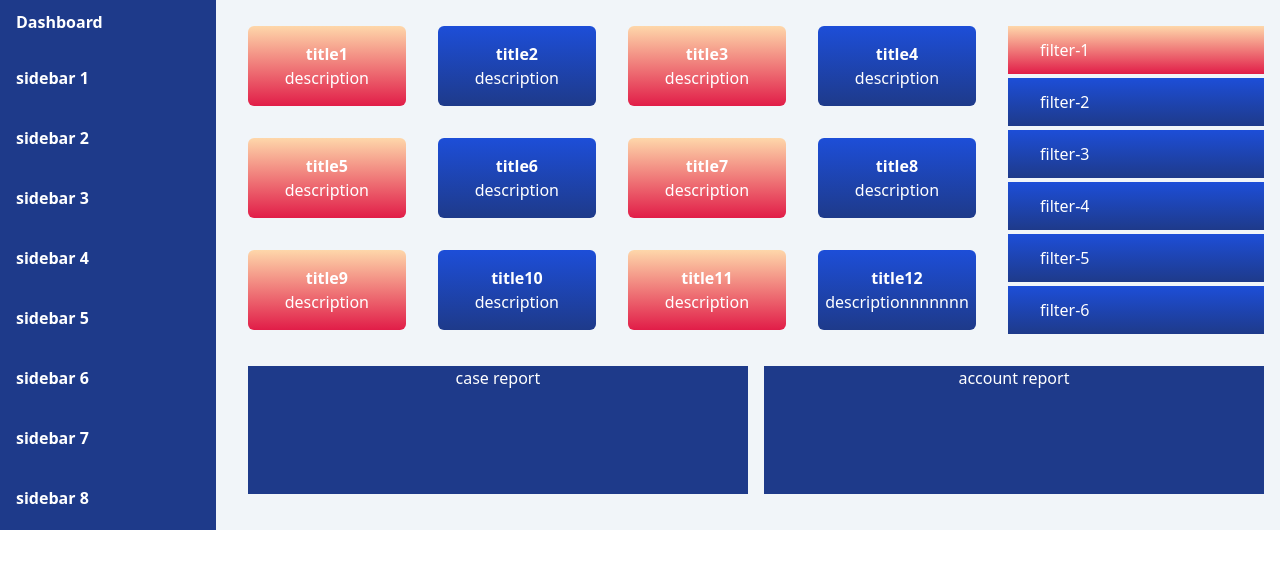
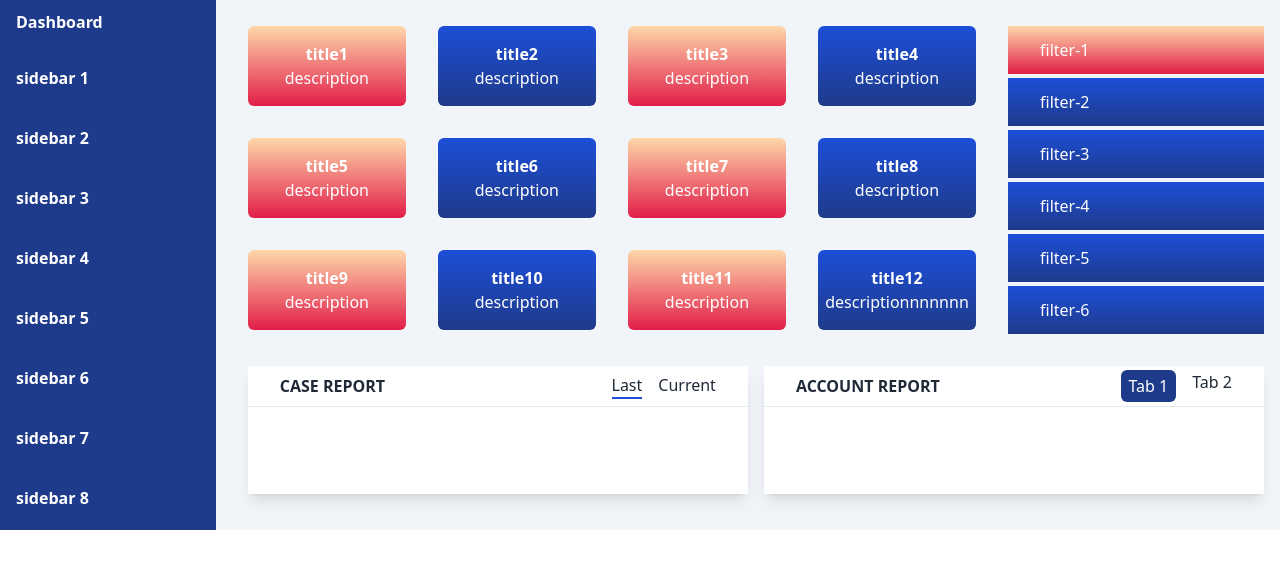
Before and after one commit to Md-Bidyuth/task, a plain HTML site: page index.html in a window 1280 px wide. Shown: the part 66-634 px from the top of the page. Drawn offline with nearby package versions, Linux system fonts and the light colour scheme.

Commit message:
updated html file

```diff
--- a/index.html
+++ b/index.html
@@ -201,11 +201,25 @@
                  </div>
 
                 <div class="flex gap-4 flex-col md:flex-row w-full pl-4 md:pl-8 pr-4 md:pr-8 lg:pr-4 mt-8">
-                    <div class="w-full md:w-1/2 min-h-32 bg-blue-900 mb-2">
-                         <p class="text-white text-center">case report</p>
+                    <div class="w-full md:w-1/2 min-h-32 bg-white mb-2 shadow-lg">
+                         <div class="flex items-center justify-between px-4 md:px-8">
+                            <p class="text-center font-semibold py-2">CASE REPORT</p>
+                            <div class="flex gap-4">
+                                <a class="border-b-2 border-blue-700" href="">Last</a>
+                                <a href="">Current</a>
+                            </div>
+                         </div>
+                         <hr>
                     </div>
-                    <div class="w-full md:w-1/2 min-h-32 bg-blue-900 mb-2">
-                         <p class="text-white text-center">account report</p>
+                    <div class="w-full md:w-1/2 min-h-32 bg-white mb-2 shadow-lg">
+                         <div class="flex items-center justify-between px-4 md:px-8">
+                            <p class="text-center font-semibold py-2">ACCOUNT REPORT</p>
+                            <div class="flex gap-4">
+                               <a class="bg-blue-900 text-white rounded-md px-2  py-1" href="">Tab 1</a>
+                               <a href="">Tab 2</a>
+                           </div>
+                         </div>
+                         <hr>
                     </div>
                 </div>
             </div>
```
